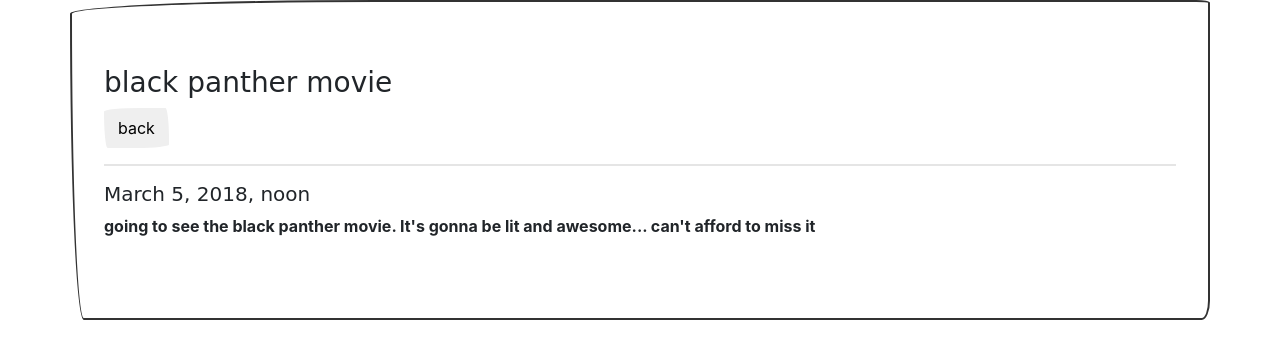
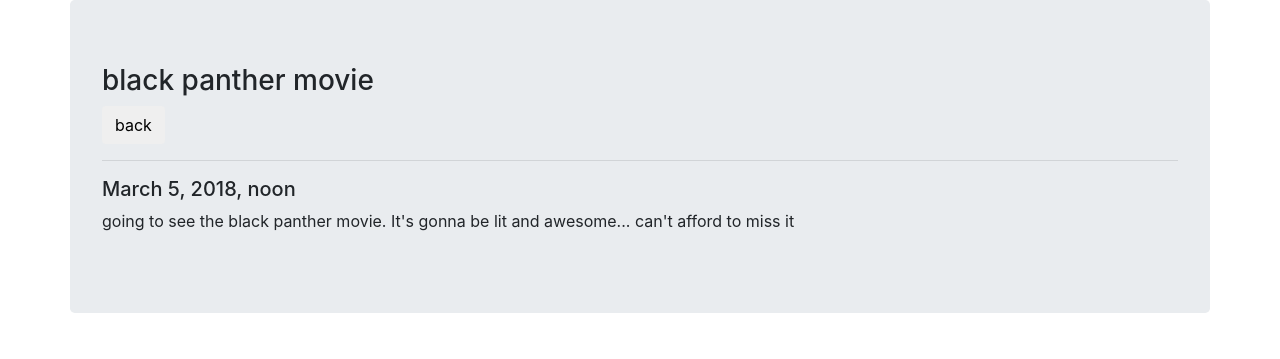
Before and after one commit to jaywizzy/calendar-app, a Django app: page /details/1 in a window 1280 px wide. Shown: the top 359 px of the page. Run offline with Django 3.2, Linux system fonts and the light colour scheme; data comes from the database, SQL or seed files in the repository; some libraries are stand-ins or nearby versions; some web fonts are replaced.

Commit message:
style inline

```diff
--- a/templates/base.html
+++ b/templates/base.html
@@ -5,9 +5,15 @@
   <meta charset="UTF-8">
   <meta name="viewport" content="width=device-width, initial-scale=1.0">
   <meta http-equiv="X-UA-Compatible" content="ie=edge">
-  <link rel="stylesheet" href="{% static 'css/bootstrap.css' %}">
-  <link rel="stylesheet" href="{% static 'css/styles.css' %}">
+  <!-- <link rel="stylesheet" href="{% static '/css/bootstrap.css' %}"> -->
+  <!-- <link rel="stylesheet" href="{% static '/css/styles.css' %}"> -->
   <title>Document</title>
+  <style>
+    @import url('https://maxcdn.bootstrapcdn.com/bootstrap/4.0.0/css/bootstrap.min.css');
+    .calendar_entry{
+      background-color: #eee
+    }
+  </style>
 </head>
 <body>
   {% block content %}
```
